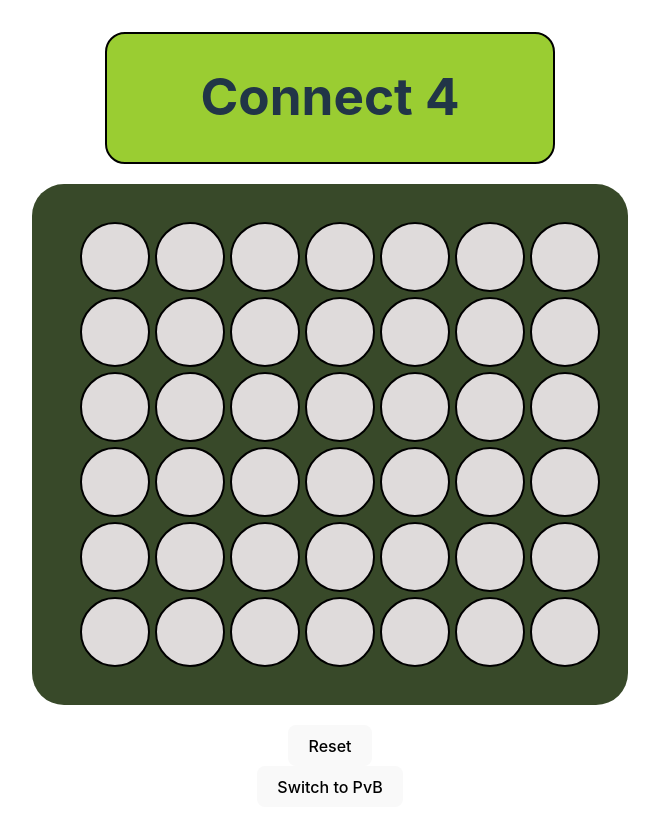
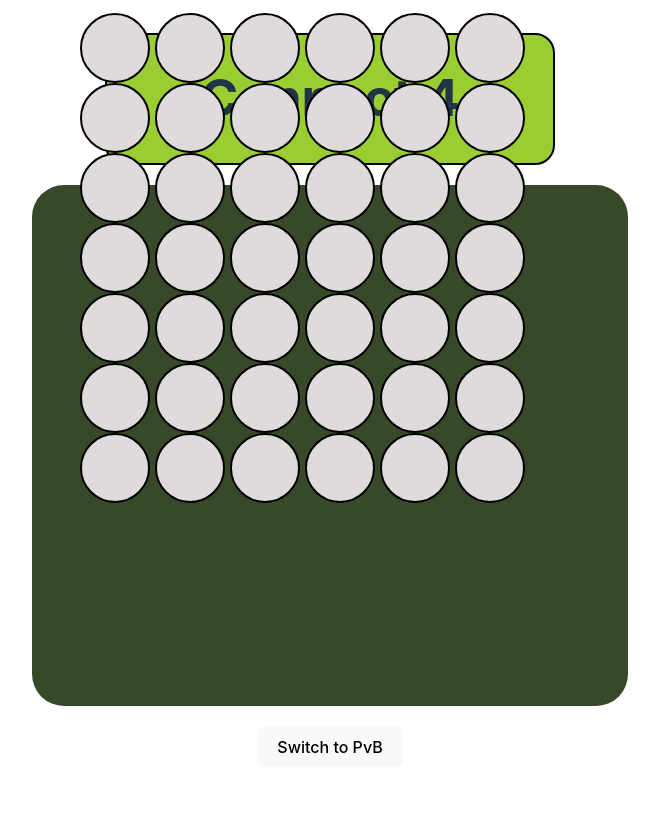
Before and after one commit to tdunca/Connect-four-group-5, a React (Vite) app: page / in a window 1280 px wide. Shown: the top 832 px of the page, without its empty margins (310-969 px from the left). After the commit the page ends 800 px from the top, so only its background shows below. Built offline with nearby package versions, Linux system fonts and the light colour scheme.

Commit message:
not working drafts_ needs to be imporved

```diff
--- /dev/null
+++ b/src/components/Board_1.tsx
@@ -0,0 +1,29 @@
+import React from "react";
+import "./Board.css";
+
+interface BoardProps {
+  board: string[][];
+  handleCellClick: (column: number) => void;
+}
+
+const Board: React.FC<BoardProps> = ({ board, handleCellClick }) => {
+  const renderGrid = (): React.ReactNode => {
+    return board.map((row, rowIndex) => (
+      <div className="row" key={rowIndex}>
+        {row.map((cell, colIndex) => (
+          <button
+            key={colIndex}
+            className="cell"
+            onClick={() => handleCellClick(colIndex)}
+          >
+            {cell}
+          </button>
+        ))}
+      </div>
+    ));
+  };
+
+  return <div className="grid-container">{renderGrid()}</div>;
+};
+
+export default Board;
--- a/src/components/Game.tsx
+++ b/src/components/Game.tsx
@@ -1,12 +1,9 @@
-import React, { useState, useEffect } from "react";
-import { Player } from "../klasser/Player";
-import Board from "../components/Board";
+import { useState, useEffect } from "react";
+//import { Player } from "../klasser/Player";
+import Board from "../components/Board_1";
 import "./Game.css";
-//import Board from "../klasser/Board";
-//import { validateInput } from "../utils/validateInput";
 import { useWinCheck } from "../utils/WinCheck"; // Import the win check hook
 import { Options } from "../klasser/Options";
-
 
 interface GameProps {
   options: Options;
@@ -14,31 +11,20 @@ interface GameProps {
 
 export default function Game(props: GameProps) {
   //skrev om från React.FC till default function för att kunna ta emot props från settings
-  // a vertical board 7 columns across and 6 rows high
   const rows = 6;
   const columns = 7;
-  /* States for the game: */
-  //board states. 6 rows and 7 columns
   const [board, setBoard] = useState<string[][]>(
     Array.from({ length: rows }, () => Array(columns).fill(""))
   );
 
-  //states for players. (X & O)
   const [players, setPlayers] = useState([
     { name: "Player 1", symbol: "X" },
     { name: "Player 2", symbol: "O" },
   ]);
 
-  //state for tracking the player's turn. (0='X'-player, 1='O'-player)
   const [currentPlayerIndex, setCurrentPlayerIndex] = useState(0);
-
-  // gameMode track (PvsP, PvsB - ).
   const [isVsBot, setIsVsBot] = useState(false);
-
-  // state to hold messages
   const [message, setMessage] = useState<string | null>(null);
-
-  //check the win with useWinCheck
   const { winCheck, isFull } = useWinCheck(rows, columns, board);
 
   // reset the board to it's initial state
@@ -48,7 +34,6 @@ export default function Game(props: GameProps) {
     setMessage(null); // reset any messages.
   };
 
-  // useEffect-hook to reset the game when switching btw PvsP and PvsB modes
   useEffect(() => {
     // PvsBot game mode
     if (isVsBot) {
@@ -73,32 +58,27 @@ export default function Game(props: GameProps) {
     }
     //reset the bord when gamemode changes
     resetBoard();
-  }, [isVsBot]); // useEffect runs whenever isVsBot changes
+  }, [isVsBot]);
 
   /* Handle click events - cell click and player moves  */
-  // the function that handle the click event when a cell is clicked
   const handleCellClick = (column: number) => {
-    const currentPlayer = players[currentPlayerIndex]; // get the current player
-    //check if a column is full before allowing a move.
+    if (message) return;
+    const currentPlayer = players[currentPlayerIndex];
+
     if (board[0][column] !== "") {
-      setMessage("This column is full! Try another one!"); //Displays a message when the column is full, prompting the user to choose another column
+      setMessage("This column is full! Try another one!");
       return;
     }
 
     /* function to place a player's symbol in the empty cell */
+    const newBoard = [...board];
+    for (let row = newBoard.length - 1; row >= 0; row--) {
+      if (newBoard[row][column] === "") {
+        newBoard[row][column] = currentPlayer.symbol;
 
-    const newBoard = [...board]; //a copy of the board array not to modify the original board state
-    //loop from bottom to top.iterates upwards to find the lowest empty cell
-    for (let row = newBoard.length - 1; row >= 0; row--) {
-      //check if the selected cell is empty
-      if (newBoard[row][column] === "") {
-        //if it's empty place the player's symbol
-        newBoard[row][column] = currentPlayer.symbol;
-        //when the symbol is placed in the lowest cell, break; the function to prevent further checking
         break;
       }
     }
-
     //update the board state
     setBoard(newBoard);
 
@@ -120,7 +100,6 @@ export default function Game(props: GameProps) {
   const toggleGameMode = () => {
     setIsVsBot(!isVsBot);
   };
-
   return (
     <div>
       <div className="C4-text">
@@ -128,7 +107,7 @@ export default function Game(props: GameProps) {
       </div>
 
       <Board board={board} handleCellClick={handleCellClick} />
-      {message && <p>{message} </p>}
+      {message && <p>{message}</p>}
       <div className="switch">
         <button onClick={toggleGameMode}>
           {isVsBot ? "Switch to PvP" : "Switch to PvB"}
```
